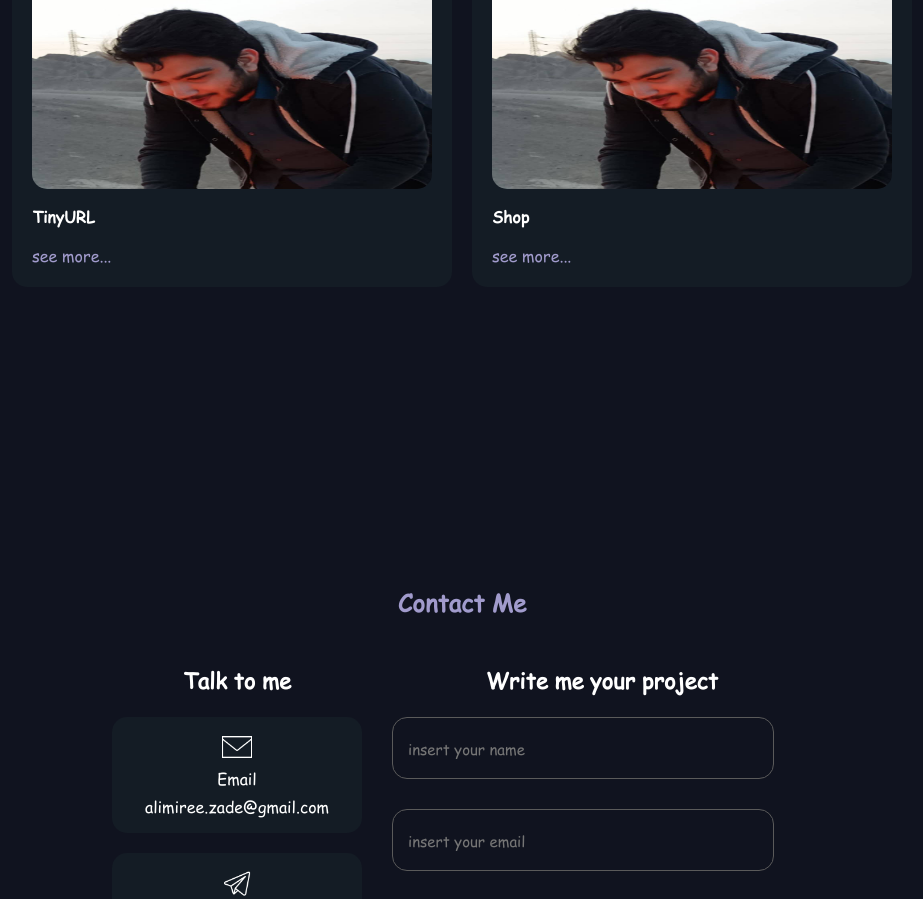
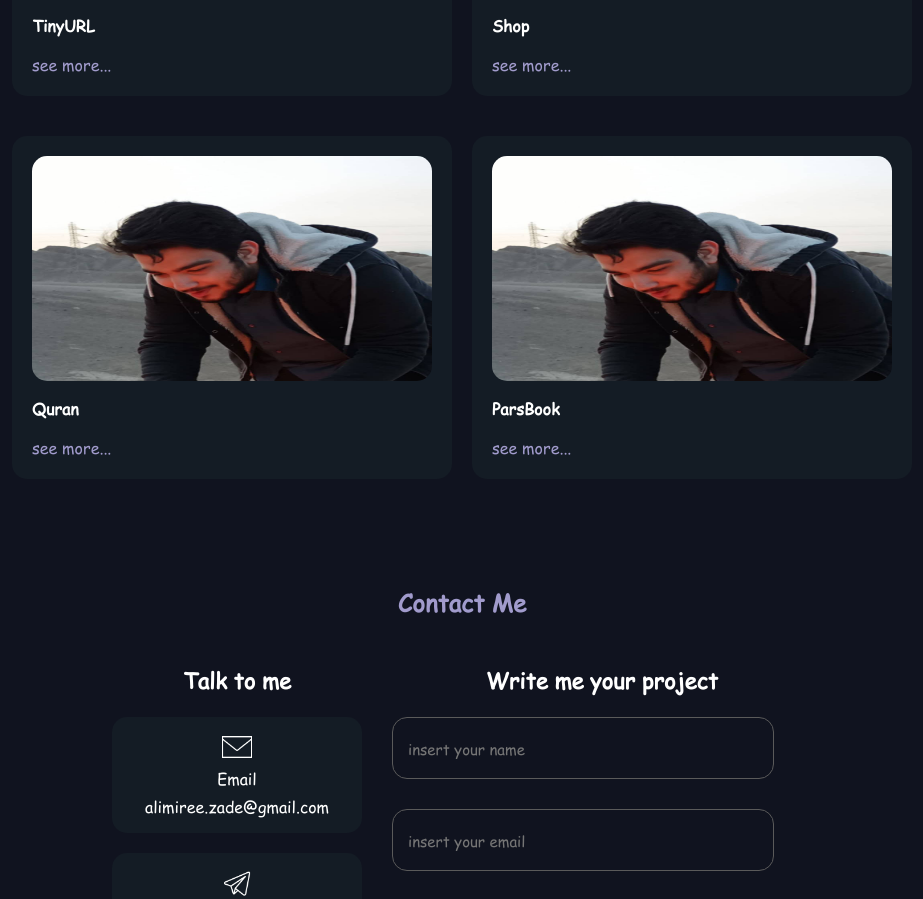
Before and after one commit to amz2694/portfoilo, a Vue app in the folder front/: page / in a window 1280 px wide. Shown: the part 2203-3102 px from the top of the page, without its empty margins (178-1101 px from the left). Built offline with nearby package versions, Linux system fonts and the light colour scheme.

Commit message:
two more projects

```diff
--- a/front/src/App.vue
+++ b/front/src/App.vue
@@ -101,6 +101,16 @@
         <p class="recenttitle">Shop</p>
         <p class="seemore" @click="see('shop')">see more...</p>
       </div>
+      <div class="recentsection">
+        <img src="./assets/me.jpeg" class="recentimg">
+        <p class="recenttitle">Quran</p>
+        <p class="seemore" @click="see('quran')">see more...</p>
+      </div>
+      <div class="recentsection">
+        <img src="./assets/me.jpeg" class="recentimg">
+        <p class="recenttitle">ParsBook</p>
+        <p class="seemore" @click="see('pars')">see more...</p>
+      </div>
     </div>
   </div>
   <div class="contactmecontainer" id="contactmecontainer">
@@ -150,25 +160,33 @@
   </div>
   <moreTiny v-if="showTiny" @close="close"/>
   <moreShop v-if="showShop" @close="close"/>
+  <moreQuran v-if="showQuran" @close="close"/>
+  <morePars v-if="showPars" @close="close"/>
 </template>
 
 <script>
 import moreTiny from './components/moreTiny.vue'
 import moreShop from './components/moreShop.vue'
+import moreQuran from './components/moreQuran.vue'
+import morePars from './components/morePars.vue'
 
 export default {
   name: 'App',
-  components: {moreTiny,moreShop},
+  components: {moreTiny,moreShop,moreQuran,morePars},
   data () {
     return {
       showTiny : false,
-      showShop : false
+      showShop : false,
+      showQuran : false,
+      showPars : false
     }
   },
   methods : {
     close() {
       this.showShop = false;
       this.showTiny = false;
+      this.showQuran = false;
+      this.showPars = false;
     },
     see(item) {
       console.log(item)
@@ -177,6 +195,12 @@ export default {
       } else
       if (item == 'shop') {
         this.showShop = true;
+      } else
+      if (item == 'quran') {
+        this.showQuran = true;
+      } else
+      if (item == 'pars') {
+        this.showPars = true;
       }
      },
     togglenight () {
--- /dev/null
+++ b/front/src/components/morePars.vue
@@ -0,0 +1,33 @@
+<template>
+  <div class="morecontainer" @click.self="close">
+    <div class="moresrction white">
+        <div class="info">
+            <p class="moretitle">ParsBook</p>
+            <p class="moredis">
+              Developing Front-end of Online book shop.
+            </p>
+        </div>
+        <div class="challenge">
+            <p><img src="../assets/done.png" class="done">Developing cart of shop with vuex and local Storage</p>
+            <p><img src="../assets/done.png" class="done">Connecting appication to Backend APIs </p>
+            <p><img src="../assets/done.png" class="done">Designing appication by figma design</p>
+            <p><img src="../assets/done.png" class="done">Learning Vuex</p>
+            <p><img src="../assets/done.png" class="done">Learning Vue Router</p>
+        </div>
+    </div>
+  </div>
+</template>
+
+<script>
+export default {
+methods : {
+  close() {
+    this.$emit("close");
+  }
+}
+}
+</script>
+
+<style src="../style/more.css">
+
+</style>
--- /dev/null
+++ b/front/src/components/moreQuran.vue
@@ -0,0 +1,32 @@
+<template>
+  <div class="morecontainer" @click.self="close">
+    <div class="moresrction white">
+        <div class="info">
+            <p class="moretitle">Quran</p>
+            <p class="moredis">
+                joplin plugin : get certain ayah(s) by entering a sura's name and ayah's number(s)
+            </p>
+        </div>
+        <div class="challenge">
+            <p><img src="../assets/done.png" class="done">Learning basic of TypeScript</p>
+            <p><img src="../assets/done.png" class="done">Learning new appication</p>
+            <p><img src="../assets/done.png" class="done">Reading third party API Document</p>
+            <p><img src="../assets/done.png" class="done">Working with third party API</p>
+        </div>
+    </div>
+  </div>
+</template>
+
+<script>
+export default {
+methods : {
+  close() {
+    this.$emit("close");
+  }
+}
+}
+</script>
+
+<style src="../style/more.css">
+
+</style>
```
